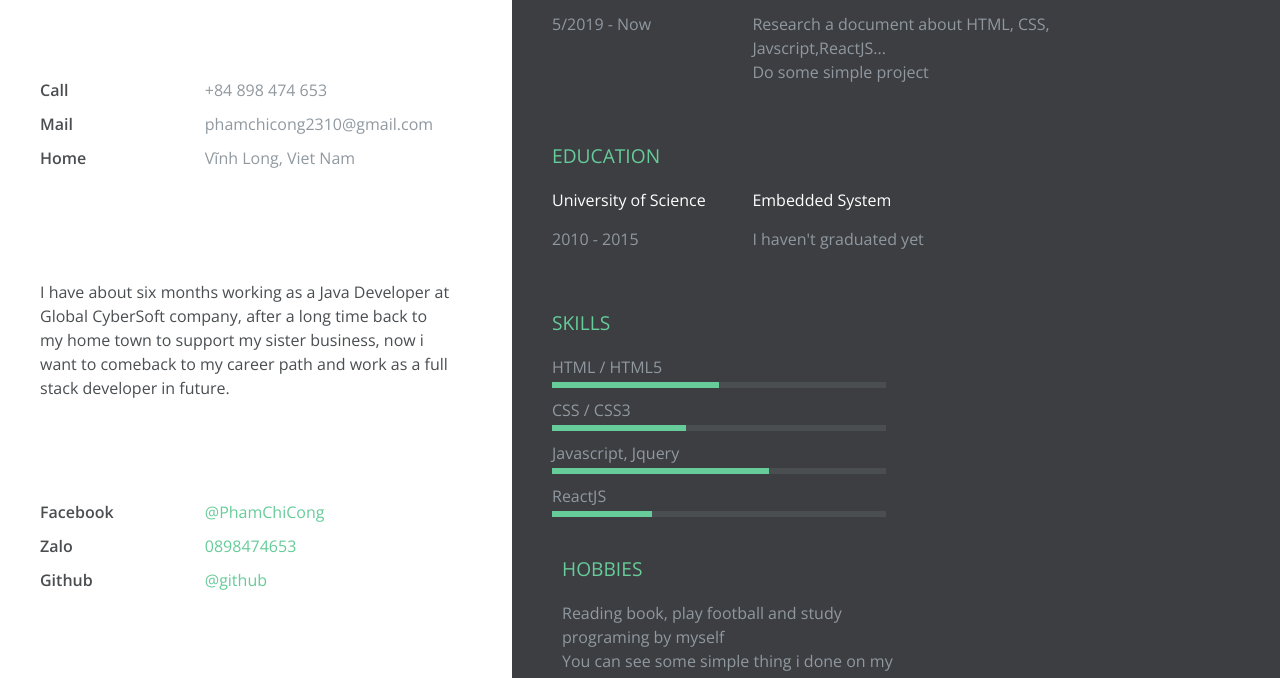
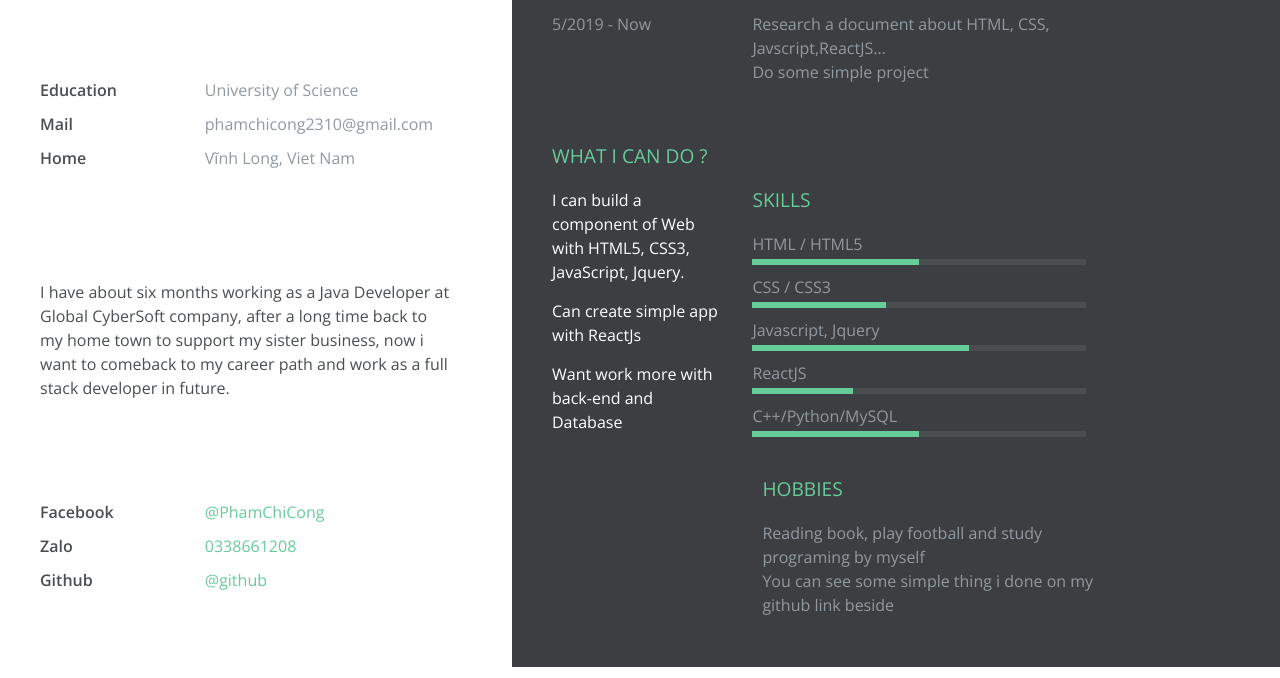
Before and after one commit to phamchicong2310/phamchicong2310.github.io, a plain HTML site: page index.html in a window 1280 px wide. Shown: the part 302-980 px from the top of the page. Drawn offline with nearby package versions, Linux system fonts and the light colour scheme.

Commit message:
update CV-18/5/2021

```diff
--- a/index.html
+++ b/index.html
@@ -24,12 +24,12 @@
       <div class="clearfix"></div>
       <div class="contact-info clearfix">
       	<ul class="list-titles">
-      		<li>Call</li>
+      		<li>Education</li>
       		<li>Mail</li>
       		<li>Home</li>
       	</ul>
         <ul class="list-content ">
-        	<li>+84 898 474 653</li> <!-- YOUR PHONE NUMBER  -->
+        	<li>University of Science</li> <!-- YOUR PHONE NUMBER  -->
         	<li>phamchicong2310@gmail.com</li> <!-- YOUR EMAIL -->
         	<li>Vĩnh Long, Viet Nam</li> <!-- YOUR STATE AND COUNTRY  -->
         </ul>
@@ -44,9 +44,9 @@
       		<li>Github</li>
       	</ul>
         <ul class="list-content"> <!-- REMEMBER TO PUT THE URL ON THE HREF TAG  -->
-      		<li><a href="https://www.facebook.com/sieuquay.jindo" target="blank">@PhamChiCong</a></li> <!-- YOUR FB USER  -->
-      		<li><a href="">0898474653</a></li> <!-- YOUR DRIBBBLE USER  -->
-      		<li><a href="https://github.com/phamchicong2310/front-end-study" target="blank">@github</a></li> <!-- YOUR GITHUB USER  -->
+      		<li><a href="https://www.facebook.com/chicong.pham.75054689" target="blank">@PhamChiCong</a></li> <!-- YOUR FB USER  -->
+      		<li><a href="">0338661208</a></li> <!-- YOUR DRIBBBLE USER  -->
+      		<li><a href="https://github.com/phamchicong2310/" target="blank">@github</a></li> <!-- YOUR GITHUB USER  -->
       	</ul>
       </div>
 		</div>
@@ -59,7 +59,7 @@
       <div class="experience-wrapper">
       	<div class="company-wrapper clearfix">
       		<div class="experience-title">Global CyberSoft</div> <!-- NAME OF THE COMPANY YOUWORK WITH  -->
-          <div class="time">2015 - 2016</div> <!-- THE TIME YOU WORK WITH THE COMPANY  -->
+
       	</div>
 
         <div class="job-wrapper clearfix">
@@ -82,19 +82,15 @@
           </div>
         </div>
       </div><!--Skill experience-->
-	  <h3 class="experience-title">Education</h3>
+	  <h3 class="experience-title">What i can do ?</h3>
 	  <div class="experience-wrapper">
       	<div class="company-wrapper clearfix">
-      		<div class="experience-title">University of Science</div> <!-- NAME OF THE COMPANY YOUWORK WITH  -->
-          <div class="time">2010 - 2015</div> <!-- THE TIME YOU WORK WITH THE COMPANY  -->
+      		<div class="experience-title">I can build a component of Web with HTML5, CSS3, JavaScript, Jquery.</div> <!-- NAME OF THE COMPANY YOUWORK WITH  -->
+          <div class="experience-title">Can create simple app with ReactJs</div>
+          <div class="experience-title">Want work more with back-end and Database</div>
       	</div>
 
-        <div class="job-wrapper clearfix">
-        	<div class="experience-title">Embedded System</div> <!-- JOB TITLE  -->
-          <div class="company-description">
-          	<p>I haven't graduated yet</p>
-          </div>
-        </div>
+
       </div><!--Education-->
 
       <div class="section-wrapper clearfix">
@@ -104,6 +100,7 @@
         		<li class="skill-percentage">CSS / CSS3</li>
         		<li class="skill-percentage">Javascript, Jquery</li>
         		<li class="skill-percentage">ReactJS</li>
+            <li class="skill-percentage">C++/Python/MySQL</li>
         	</ul>
       </div>
 
```
